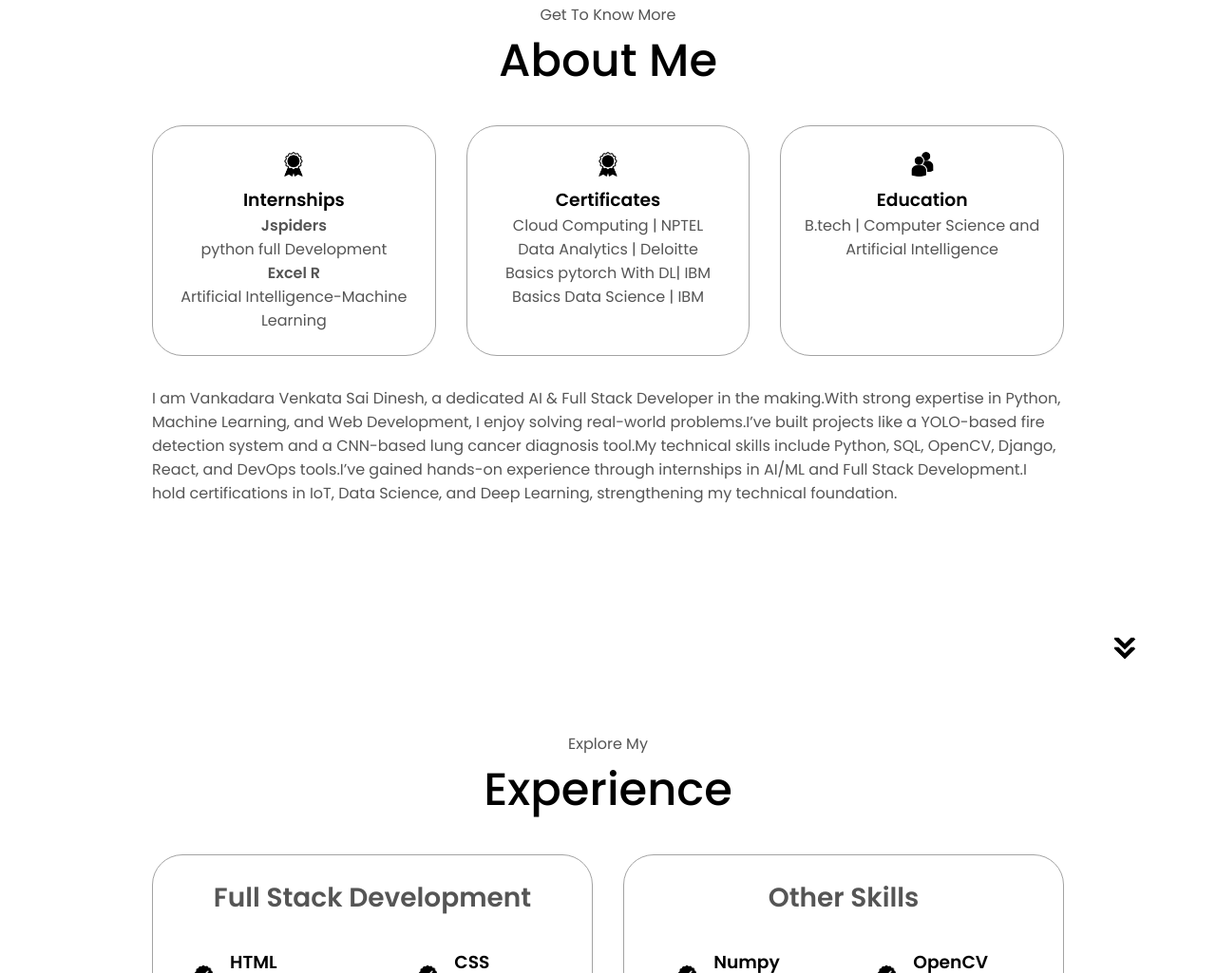
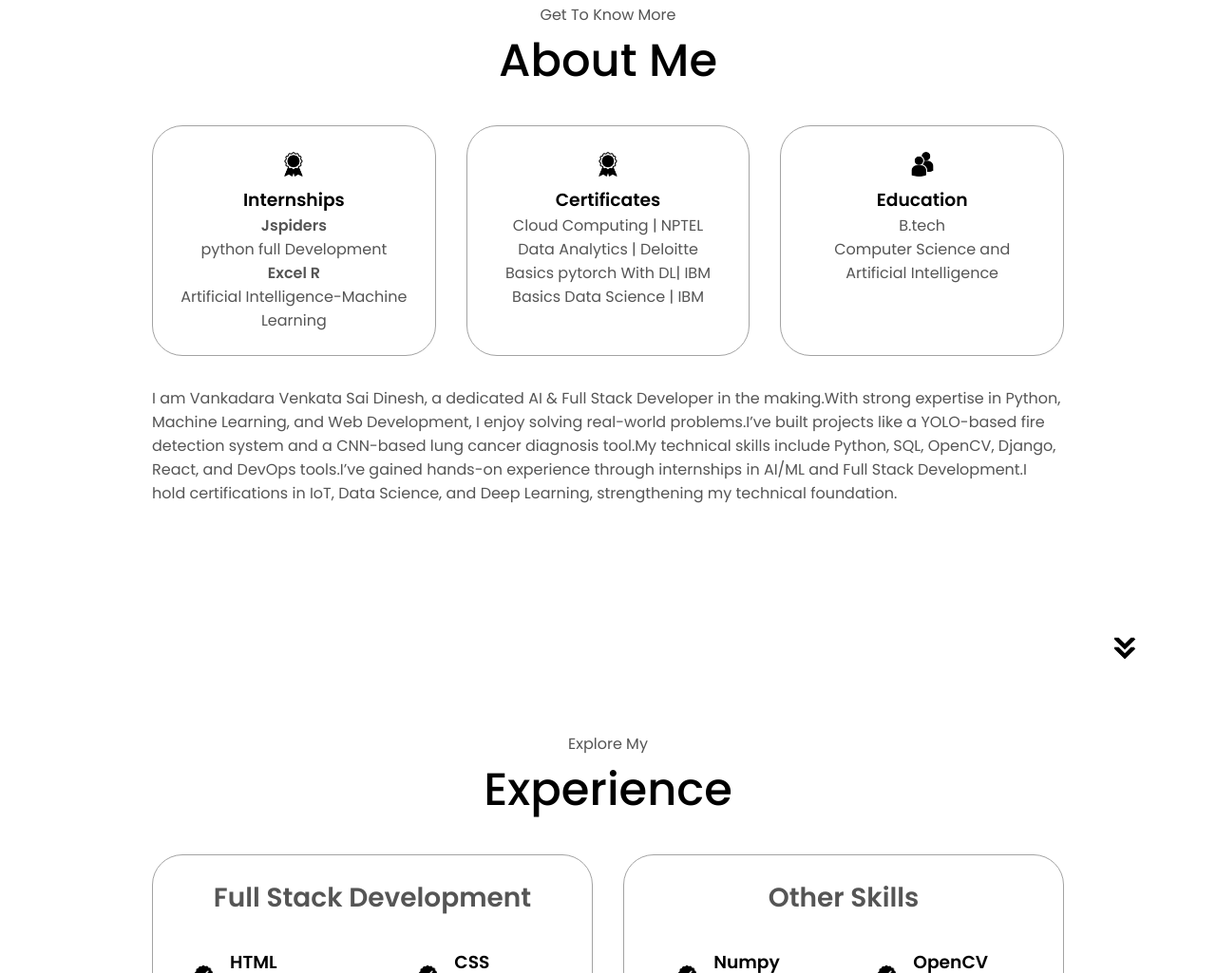
Before and after one commit to Ricknoman/my-portfolio, a plain HTML site: page index.html in a window 1280 px wide. Shown: the part 925-1950 px from the top of the page at 95% size. Drawn offline with Linux system fonts and the light colour scheme.

Commit message:
Update index.html

```diff
--- a/index.html
+++ b/index.html
@@ -110,7 +110,7 @@
                 class="icon"
               />
               <h3>Education</h3>
-              <p>B.tech | Computer Science and Artificial Intelligence</p>
+              <p>B.tech <br> Computer Science and Artificial Intelligence</p>
             </div>
           </div>
           <div class="text-container">
```
